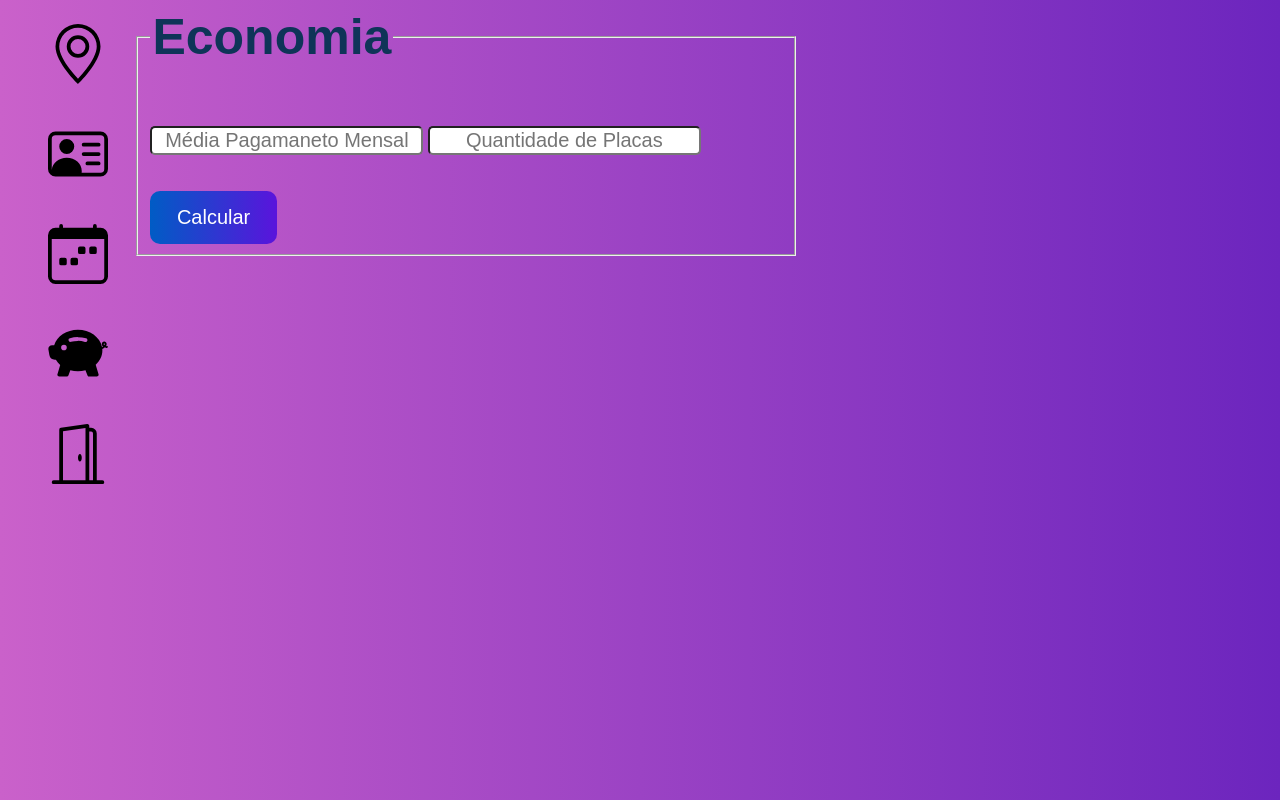
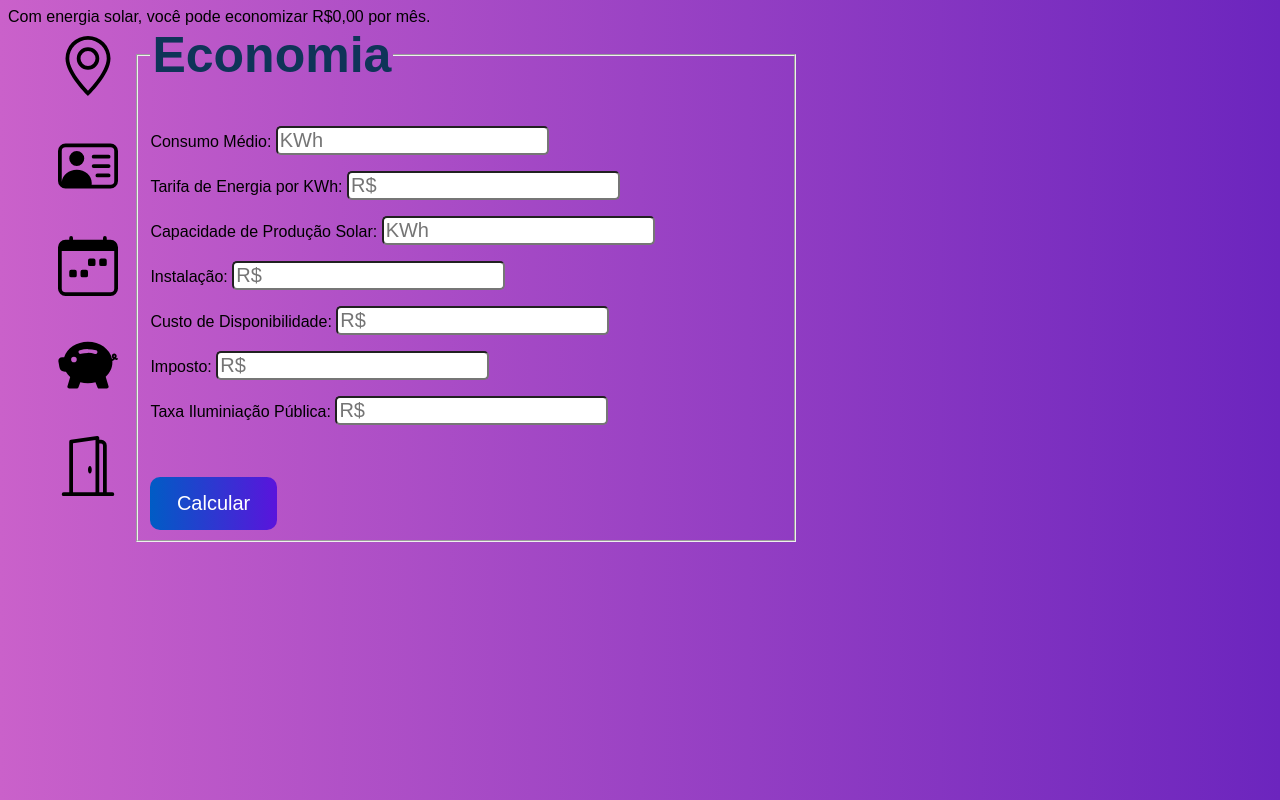
Before and after one commit to maiavini/Sistema_Solar, a PHP site: page /economia.php in a window 1280 px wide. Run offline with PHP 8.4, Linux system fonts and the light colour scheme; the visitor is signed in with stand-in values (Sample User, id 1); data that the repository does not hold is empty.

Commit message:
Add files via upload

```diff
--- a/projeto/economia.php
+++ b/projeto/economia.php
@@ -20,6 +20,47 @@
         $sql = "SELECT * FROM usuarios ORDER BY id DESC";
     }
     $result = $conexao->query($sql);
+
+
+
+    // Definindo as variáveis de entrada
+    $consumo_medio = $_POST['consumo_med']; // kWh/mês
+    $preco_energia = $_POST['preco_energia']; // R$/kWh
+    $capacidade_solar = $_POST['capacidade_solar']; // kWh/mês
+    $preco_instalacao = $_POST['preco_instal'];
+    $custo_disp = $_POST['custo_disp'];
+    $imposto = $_POST['imposto'];
+    $tx_iluminacao = $_POST['tx_iluminacao'];// R$
+
+
+
+
+// Calculando o custo mensal atual da energia elétrica
+    $consumo_mensal = $consumo_medio;
+    $preco_atual = $consumo_mensal * $preco_energia;
+
+
+// Calculando o custo mensal com energia solar
+    $preco_solar = $preco_instalacao / (25 * 12) + ($consumo_medio - $capacidade_solar) * $preco_energia;
+
+    $tarifa_fiob = $preco_energia * 0.28;
+
+    $valor_fiob = $tarifa_fiob * $consumo_medio;
+
+    if($valor_fiob >= $custo_disp){
+
+        $resultado = $valor_fiob;
+    }
+    else{
+        $resultado = $custo_disp;
+    }
+// Calculando a economia mensal com energia solar
+    $economia_mensal = $preco_atual - $preco_solar - $imposto - $tx_iluminacao - $resultado;
+
+
+// Exibindo o resultado
+    echo "Com energia solar, você pode economizar R$" . number_format($economia_mensal, 2, ',', '.') . " por mês.";
+
 
 
 ?>
@@ -83,16 +124,41 @@
         <form action="economia.php" method="POST">
             <fieldset>
                 <legend><b>Economia</b></legend>
-                <br>
-                <div class="inputbox">
-
-                </div>
                 <br><br>
                 <div class="inputbox">
-                    <input type="text" name="media_pag" id="media_pag" class="inputUser" placeholder="Média Pagamaneto Mensal"required>
-                    <label for="media_pag" class="inputLabel"></label>
-                    <input type="text" name="qntd_placas" id="qntd_placas" class="inputUser" placeholder="Quantidade de Placas"required>
-                    <label for="qntd_placas" class="inputLabel"></label>
+                    Consumo Médio:
+                    <input type="text" name="consumo_med" id="consumo_med" class="inputUser" placeholder="KWh"required>
+                    <label for="consumo_med" class="inputLabel"></label>
+                    <br>
+                    <p>
+                    Tarifa de Energia por KWh:
+                    <input type="text" name="preco_energia" id="preco_energia" class="inputUser" placeholder="R$"required>
+                    <label for="preco_energia" class="inputLabel"></label>
+                    <br>
+                    <p>
+                    Capacidade de Produção Solar:
+                    <input type="text" name="capacidade_solar" id="capacidade_solar" class="inputUser" placeholder="KWh"required>
+                    <label for="capacidade_solar" class="inputLabel"></label>
+                    <br>
+                    <p>
+                    Instalação:
+                    <input type="text" name="preco_instal" id="preco_instal" class="inputUser" placeholder="R$"required>
+                    <label for="preco_instal" class="inputLabel"></label>
+                    <br>
+                    <p>
+                    Custo de Disponibilidade:
+                    <input type="text" name="custo_disp" id="custo_disp" class="inputUser" placeholder="R$"required>
+                    <label for="custo_disp" class="inputLabel"></label>
+                    <br>
+                    <p>
+                    Imposto:
+                    <input type="text" name="imposto" id="imposto" class="inputUser" placeholder="R$"required>
+                    <label for="imposto" class="inputLabel"></label>
+                    <br>
+                    <p>
+                    Taxa Iluminiação Pública:
+                    <input type="text" name="tx_iluminacao" id="tx_iluminacao" class="inputUser" placeholder="R$"required>
+                    <label for="tx_iluminacao" class="inputLabel"></label>
                 </div>
                 <br><br>
                 <button type="" name="calcular">Calcular</button>
--- a/projeto/style_economia.css
+++ b/projeto/style_economia.css
@@ -23,13 +23,6 @@ legend{
     color: rgb(15, 52, 88);
 }
 
-#media_pag{
-    text-align: center;
-}
-
-#qntd_placas{
-    text-align: center;
-}
 
 button{
     background-image: linear-gradient(to right, rgb(0, 92, 197), rgb(90, 20, 220));
@@ -56,7 +49,3 @@ ul{
 li{
     cursor: pointer;
 }
-
-#nome{
-    width: 58%;
-}
```
